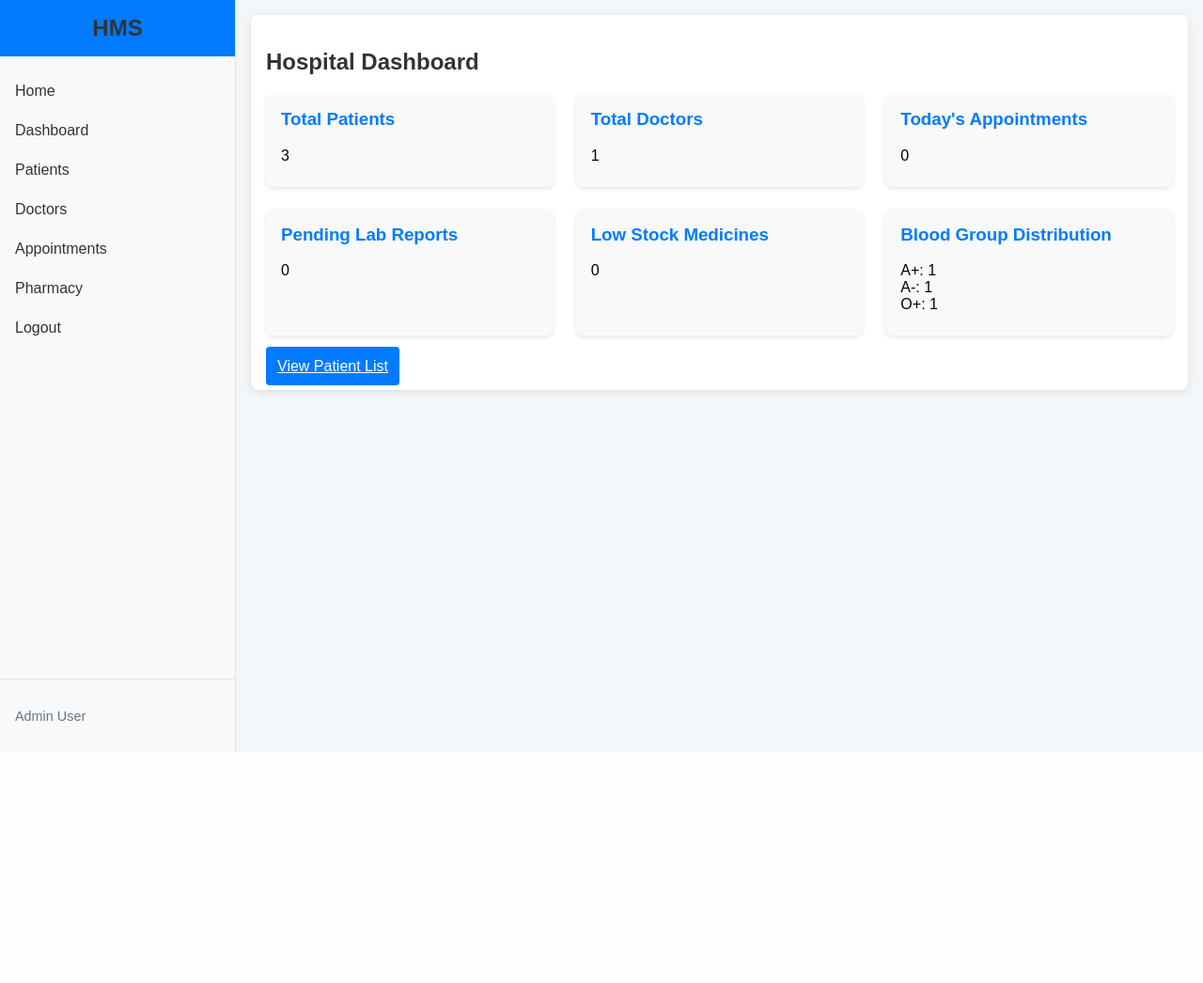
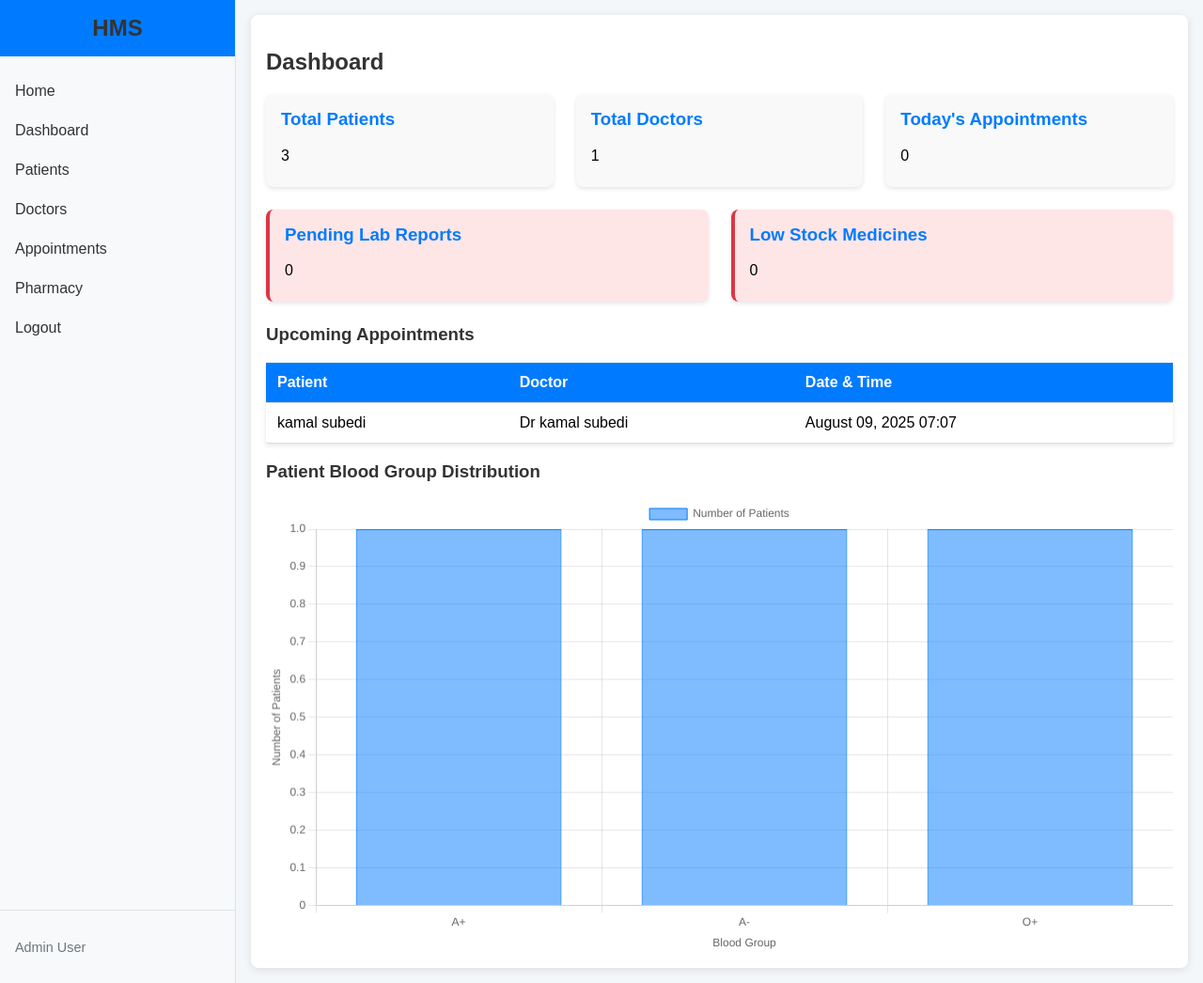
Before and after one commit to kamalsubedi167/Hospital-management-system, a Django app: page /dashboard/ in a window 1280 px wide. Shown: the whole page at 94% size. Before the commit the page ends 800 px from the top, so only its background shows below. Run offline with Django 5.2, Linux system fonts and the light colour scheme; a user stored in the database is signed in; data comes from the database, SQL or seed files in the repository; both versions use the stored data as it was after the commit; data that the repository does not hold is empty.

Commit message:
Completed Day 11: Enhanced dashboard with upcoming appointments and blood group chart

```diff
--- a/core/views.py
+++ b/core/views.py
@@ -61,6 +61,9 @@
     todays_appointments = Appointment.objects.filter(
         appointment_date__date=today
     ).count()
+    upcoming_appointments = Appointment.objects.filter(
+        appointment_date__gte=timezone.now()
+    ).order_by('appointment_date')[:5]
     pending_lab_reports = LabReport.objects.filter(is_pending=True).count()
     low_stock_medicines = Medicine.objects.filter(stock__lt=10).count()
     blood_group_counts = Patient.objects.values('blood_group').annotate(count=Count('blood_group')).order_by('blood_group')
@@ -68,6 +71,7 @@
         'total_patients': total_patients,
         'total_doctors': total_doctors,
         'todays_appointments': todays_appointments,
+        'upcoming_appointments': upcoming_appointments,
         'pending_lab_reports': pending_lab_reports,
         'low_stock_medicines': low_stock_medicines,
         'blood_group_counts': blood_group_counts,
--- a/templates/base.html
+++ b/templates/base.html
@@ -6,6 +6,7 @@
     <title>HMS - {% block title %}Home{% endblock %}</title>
     {% load static %}
     <link rel="stylesheet" href="{% static 'css/style.css' %}">
+    <script src="https://cdn.jsdelivr.net/npm/chart.js"></script>
 </head>
 <body>
     <div class="container">
--- a/templates/dashboard.html
+++ b/templates/dashboard.html
@@ -2,8 +2,9 @@
 {% load static %}
 
 {% block content %}
+    <div class="content-wrapper">
         <div class="form-container">
-        <h2>Hospital Dashboard</h2>
+            <h2>Dashboard</h2>
             <div class="dashboard-stats">
                 <div class="stat-card">
                     <h3>Total Patients</h3>
@@ -17,27 +18,74 @@
                     <h3>Today's Appointments</h3>
                     <p>{{ todays_appointments }}</p>
                 </div>
-            <div class="stat-card">
+                <div class="stat-card stat-card-warning">
                     <h3>Pending Lab Reports</h3>
                     <p>{{ pending_lab_reports }}</p>
                 </div>
-            <div class="stat-card {% if low_stock_medicines > 0 %}stat-card-warning{% endif %}">
+                <div class="stat-card stat-card-warning">
                     <h3>Low Stock Medicines</h3>
                     <p>{{ low_stock_medicines }}</p>
                 </div>
-            <div class="stat-card">
-                <h3>Blood Group Distribution</h3>
-                {% if blood_group_counts %}
-                    <ul>
-                        {% for group in blood_group_counts %}
-                            <li>{{ group.blood_group }}: {{ group.count }}</li>
+            </div>
+            <h3>Upcoming Appointments</h3>
+            {% if upcoming_appointments %}
+                <table class="appointment-table">
+                    <thead>
+                        <tr>
+                            <th>Patient</th>
+                            <th>Doctor</th>
+                            <th>Date & Time</th>
+                        </tr>
+                    </thead>
+                    <tbody>
+                        {% for appointment in upcoming_appointments %}
+                            <tr>
+                                <td>{{ appointment.patient.first_name }} {{ appointment.patient.last_name }}</td>
+                                <td>{{ appointment.doctor.name }}</td>
+                                <td>{{ appointment.appointment_date|date:"F d, Y H:i" }}</td>
+                            </tr>
                         {% endfor %}
-                    </ul>
+                    </tbody>
+                </table>
             {% else %}
-                    <p>No data available.</p>
+                <p>No upcoming appointments.</p>
             {% endif %}
+            <h3>Patient Blood Group Distribution</h3>
+            <canvas id="bloodGroupChart" width="400" height="200"></canvas>
+            <script>
+                const ctx = document.getElementById('bloodGroupChart').getContext('2d');
+                const bloodGroupData = {
+                    labels: [{% for blood_group in blood_group_counts %}'{{ blood_group.blood_group }}',{% endfor %}],
+                    datasets: [{
+                        label: 'Number of Patients',
+                        data: [{% for blood_group in blood_group_counts %}{{ blood_group.count }},{% endfor %}],
+                        backgroundColor: 'rgba(0, 123, 255, 0.5)',
+                        borderColor: 'rgba(0, 123, 255, 1)',
+                        borderWidth: 1
+                    }]
+                };
+                new Chart(ctx, {
+                    type: 'bar',
+                    data: bloodGroupData,
+                    options: {
+                        scales: {
+                            y: {
+                                beginAtZero: true,
+                                title: {
+                                    display: true,
+                                    text: 'Number of Patients'
+                                }
+                            },
+                            x: {
+                                title: {
+                                    display: true,
+                                    text: 'Blood Group'
+                                }
+                            }
+                        }
+                    }
+                });
+            </script>
         </div>
     </div>
-        <a href="{% url 'patient_list' %}" class="btn btn-primary">View Patient List</a>
-    </div>
 {% endblock %}
```
Also changed, not shown: db.sqlite3. Lines whose indentation alone changed are shown as unchanged.
